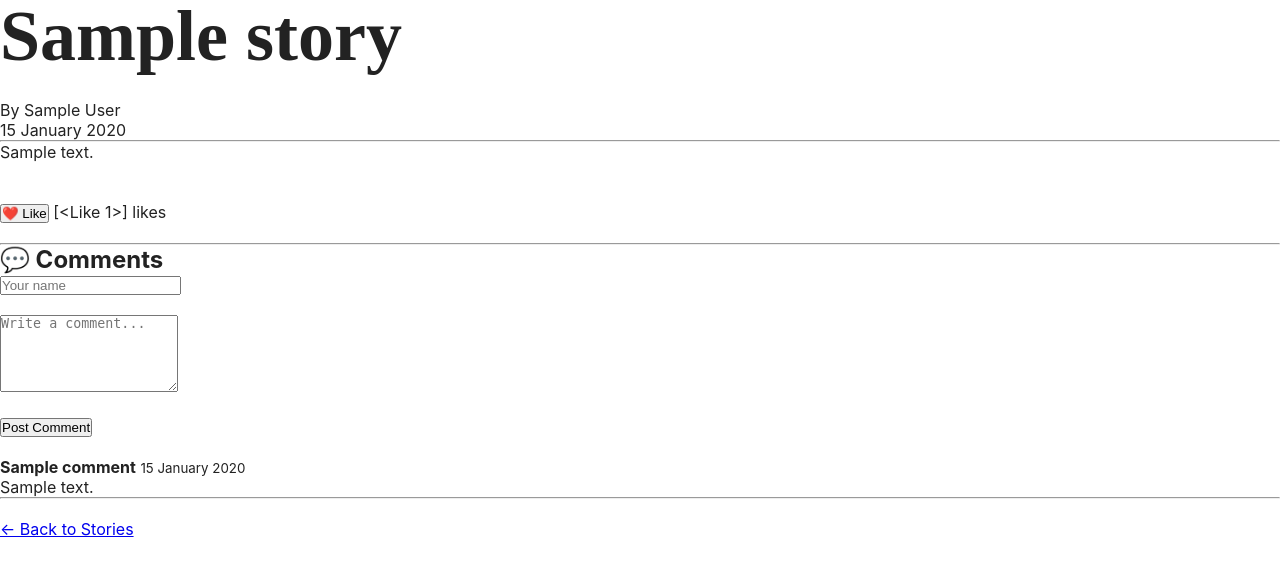
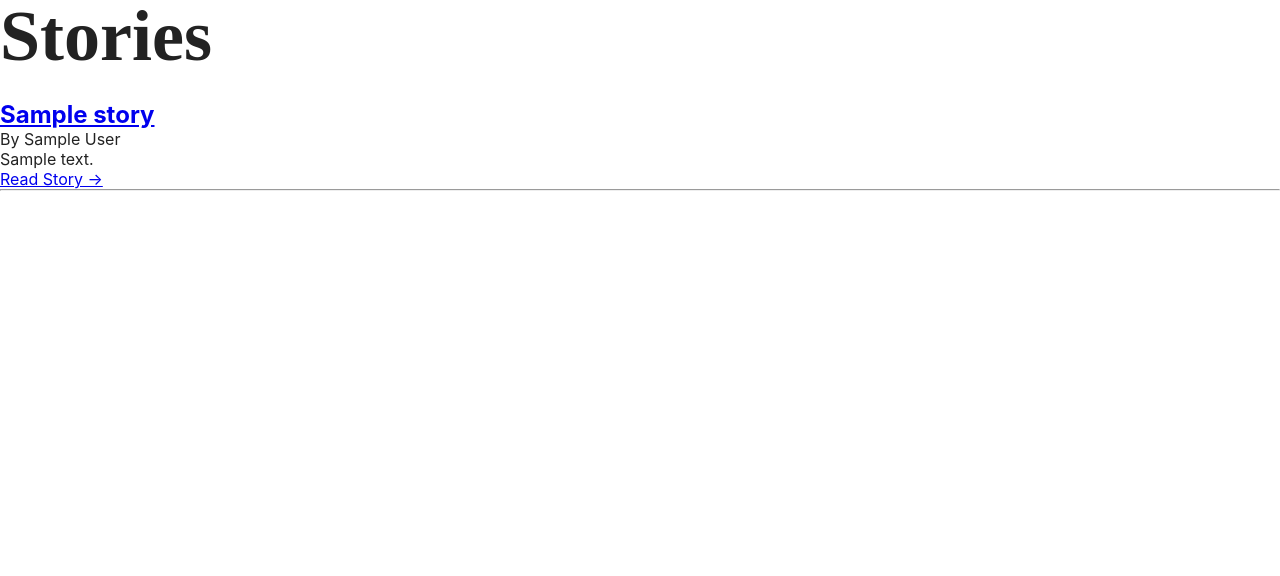
Before and after one commit to joe032NM/dear-nobody, a Flask app: template templates/stories.html in a window 1280 px wide. Shown: the top 576 px of the page. Run offline with Flask 3, Linux system fonts and the light colour scheme; the template is opened without the code that fills it: values that come from a table or form of the project are taken from there, others are empty; tables that the repository leaves empty hold one stand-in row (values such as "Sample post").

Commit message:
Update stories.html

```diff
--- a/templates/stories.html
+++ b/templates/stories.html
@@ -4,7 +4,7 @@
     <meta charset="UTF-8">
     <meta name="viewport" content="width=device-width, initial-scale=1.0">
 
-    <title>{{ story.title }}</title>
+    <title>Stories</title>
 
     <link rel="stylesheet"
           href="{{ url_for('static', filename='css/style.css') }}">
@@ -12,127 +12,40 @@
 
 <body>
 
-    <h1>{{ story.title }}</h1>
+    <h1>Stories</h1>
 
-    <p>
-        By {{ story.author }}
-    </p>
+    {% for post in posts %}
 
-    <p>
-        {{ story.created_at.strftime('%d %B %Y') }}
-    </p>
+        <article>
 
-    <hr>
-
-    <div>
-        {{ story.content }}
-    </div>
-
-    <br><br>
-
-    <!-- LIKE -->
-
-    <form action="{{ url_for('like_story', story_id=story.id) }}"
-          method="POST">
-
-        <button type="submit">
-            ❤️ Like
-        </button>
-
-        <span>
-            {{ like_count }} likes
-        </span>
-
-    </form>
-
-    <br>
-
-    <!-- EDIT AND DELETE -->
-
-    {% if session.get("user") == story.author %}
-
-        <a href="{{ url_for('edit_story', story_id=story.id) }}">
-            ✏️ Edit Story
-        </a>
-
-        <br><br>
-
-        <form action="{{ url_for('delete_story', story_id=story.id) }}"
-              method="POST"
-              onsubmit="return confirm('Are you sure you want to delete this story?');">
-
-            <button type="submit">
-                🗑️ Delete Story
-            </button>
-
-        </form>
-
-    {% endif %}
-
-    <hr>
-
-    <!-- COMMENTS -->
-
-    <h2>💬 Comments</h2>
-
-    <form action="{{ url_for('add_comment', story_id=story.id) }}"
-          method="POST">
-
-        <input
-            type="text"
-            name="name"
-            placeholder="Your name"
-            required
-        >
-
-        <br><br>
-
-        <textarea
-            name="content"
-            rows="5"
-            placeholder="Write a comment..."
-            required
-        ></textarea>
-
-        <br><br>
-
-        <button type="submit">
-            Post Comment
-        </button>
-
-    </form>
-
-    <br>
-
-    {% for comment in comments %}
-
-        <div>
-
-            <strong>{{ comment.name }}</strong>
-
-            <small>
-                {{ comment.created_at.strftime('%d %B %Y') }}
-            </small>
+            <h2>
+                <a href="{{ url_for('view_story', story_id=post.id) }}">
+                    {{ post.title }}
+                </a>
+            </h2>
 
             <p>
-                {{ comment.content }}
+                By {{ post.author }}
             </p>
 
-        </div>
+            <p>
+                {{ post.content[:200] }}
+                {% if post.content|length > 200 %}...{% endif %}
+            </p>
+
+            <a href="{{ url_for('view_story', story_id=post.id) }}">
+                Read Story →
+            </a>
+
+        </article>
 
         <hr>
 
     {% else %}
 
-        <p>No comments yet. Be the first to comment.</p>
+        <p>No stories published yet.</p>
 
     {% endfor %}
 
-    <br>
-
-    <a href="{{ url_for('stories') }}">
-        ← Back to Stories
-    </a>
-
 </body>
 </html>
```
